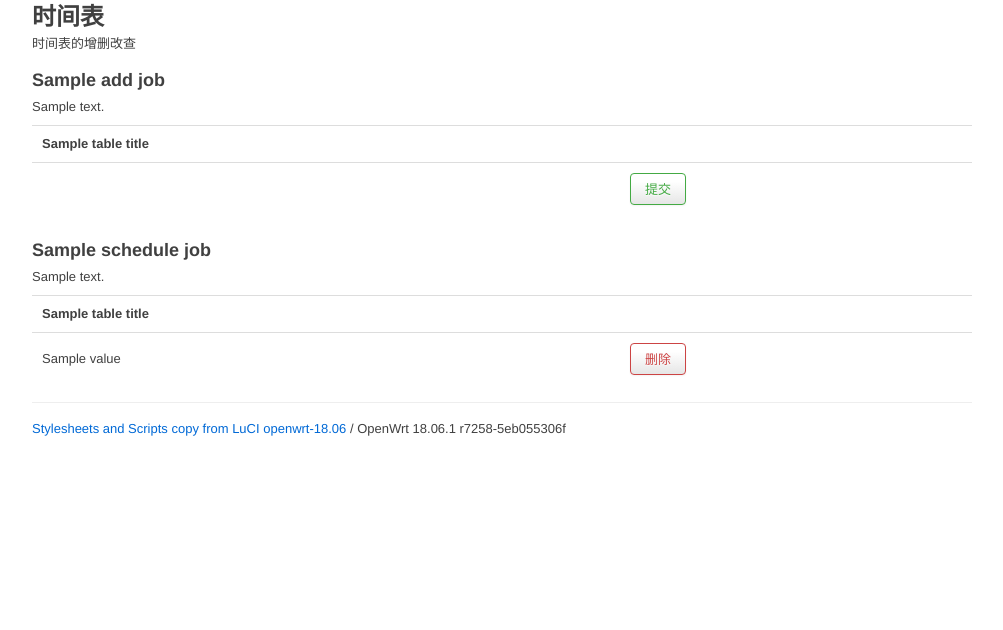
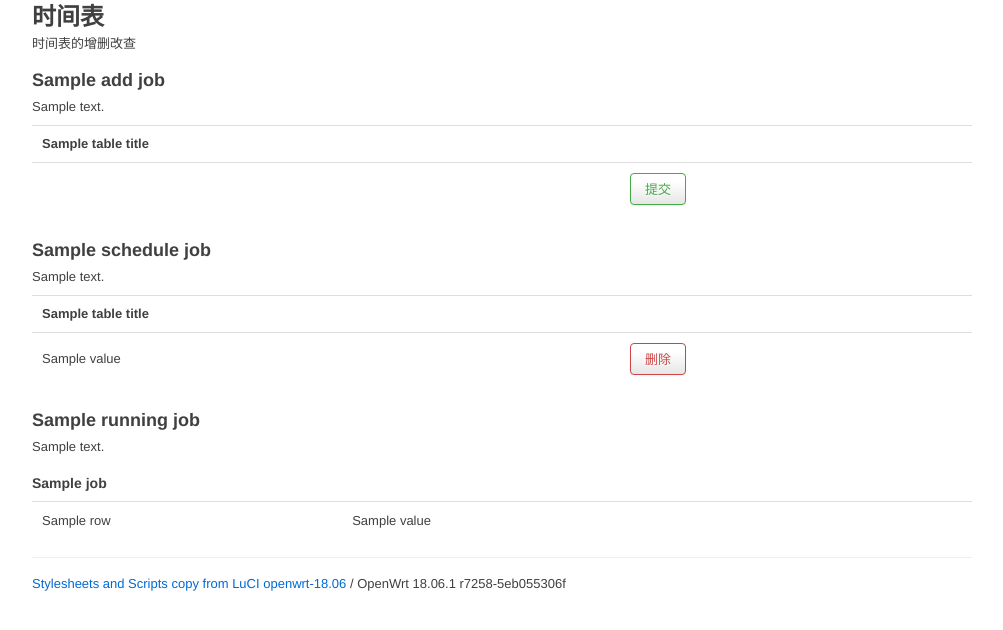
Before and after one commit to RyoJerryYu/autoLive, a Flask app: template src/webSite/templates/scheduler.html in a window 1280 px wide. Shown: the part 59-689 px from the top of the page, without its empty margins (138-1141 px from the left). Run offline with Flask 2, Linux system fonts and the light colour scheme; the template is opened without the code that fills it: most values are stand-ins (such as "Sample title", 1, 10 or a date in 2020).

Commit message:
Update: <2.0>添加查看运行中项目的部件

```diff
--- a/src/webSite/models/autoLive.py
+++ b/src/webSite/models/autoLive.py
@@ -62,6 +62,24 @@ def schedule_sections():
             }
         )
 
+    # 获得查看运行中项目所需的job列表
+    jobs = []
+    for live_id, job in LiveScheduler().get_livings().items():
+        running_rows=[
+            {'title': 'YouTuber', 'value': job['live'].liver},
+            {'title': '直播网站', 'value': job['live'].site},
+            {'title': '直播间自定义标题', 'value': job['live'].title},
+            {'title': '预计开始时间', 'value': job['live'].time},
+            {'title': '实际开始时间', 'value': job['startT']},
+            {'title': '持续时间', 'value': datetime.now() - job['startT']}
+        ]
+        jobs.append(
+            {
+                'title': live_id,
+                'rows': running_rows
+            }
+        )
+
     # 添加直播项中需要的值
     add_job_value = {
         'title': '添加',
@@ -83,8 +101,16 @@ def schedule_sections():
         'rows': rows
     }
 
+    # 查看运行中项目所需要的值
+    running_jobs_value = {
+        'title': '运行中的项目',
+        'descr': '正在运行中的项目，可能会出现偏差',
+        'jobs': jobs
+    }
+
     sections = {
         'add_job': add_job_value,
-        'schedule_jobs': schedule_jobs_value
+        'schedule_jobs': schedule_jobs_value,
+        'running_jobs': running_jobs_value
     }
     return sections
--- a/src/webSite/templates/scheduler.html
+++ b/src/webSite/templates/scheduler.html
@@ -7,17 +7,22 @@
         add_job:{
             title, descr,
             table_titles:[table_title],
-            row: [{input_type, name, [contains]}, ...],
-            button:????
+            row: [{input_type, name, [contains]}, ...]
         },
         schedule_jobs:{
             title, descr,
             table_titles:[...]
-            rows:[{values:[...], button:???}, ...]
+            rows:[{values:[...], id}, ...]
 
         },
         running_jobs:{
-            ...
+            title, descr,
+            jobs:[
+                {
+                    title,
+                    rows:[{title, value}, ...]
+                },{...}
+            ]
         }
     }
 #}
@@ -100,6 +105,21 @@
 
 
 {# running_jobs #}
+    <div class="cbi-section">
+        <h3>{{ sections['running_jobs']['title'] }}</h3>
+        <div class="cbi-section-descr">{{ sections['running_jobs']['descr'] }}</div>
+        {% for job in sections['running_jobs']['jobs'] %}
+        <h5>{{ job['title'] }}</h5>
+        <div class="table" width="100%">
+            {% for row in job['rows'] %}
+            <div class="tr">
+                <div class="td left" width="33%">{{ row['title'] }}</div>
+                <div class="td left">{{ row['value'] }}</div>
+            </div>
+            {% endfor %}
+        </div>
+        {% endfor %}
+    </div>
 
 {% endblock %}
 {% block actions %}
```
Also changed, not shown: src/liveScheduler.py (+9 -1 lines).
